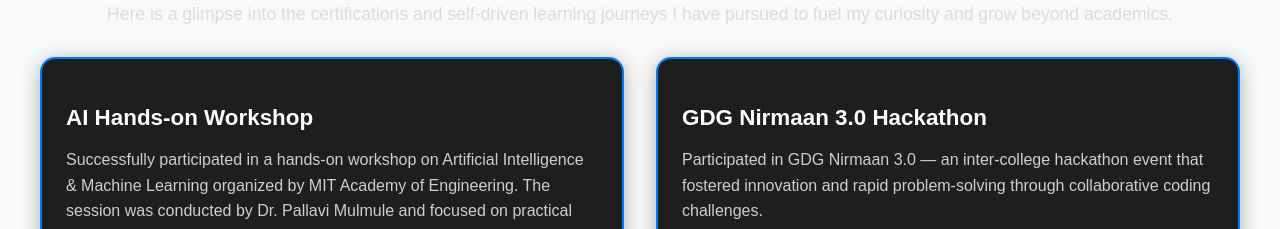
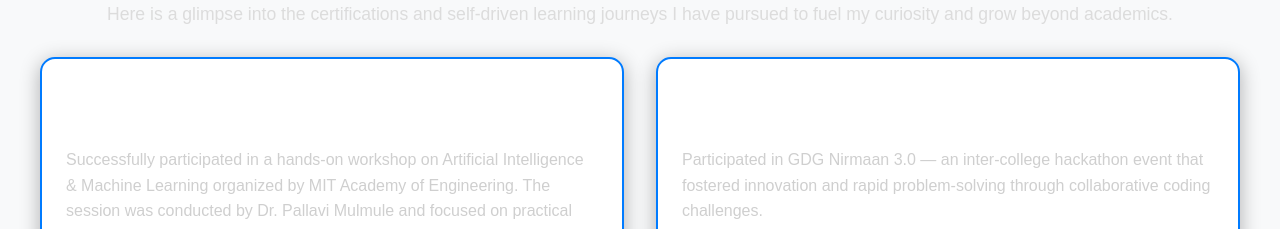
Before and after one commit to OmChannawar/Digital-Portfolio, a plain HTML site: page passion.html in a window 1280 px wide. Shown: the part 217-446 px from the top of the page. Drawn offline with Linux system fonts and the light colour scheme.

Commit message:
Update styles.css

```diff
--- a/styles.css
+++ b/styles.css
@@ -639,7 +639,7 @@ html, body {
 }
 
 .certificate-item {
-    background-color: #1e1e1e;
+    background-color: #ffffff;
     padding: 1.5rem;
     border-radius: 15px;
     box-shadow: 0 4px 20px rgba(0, 0, 0, 0.3);
```
